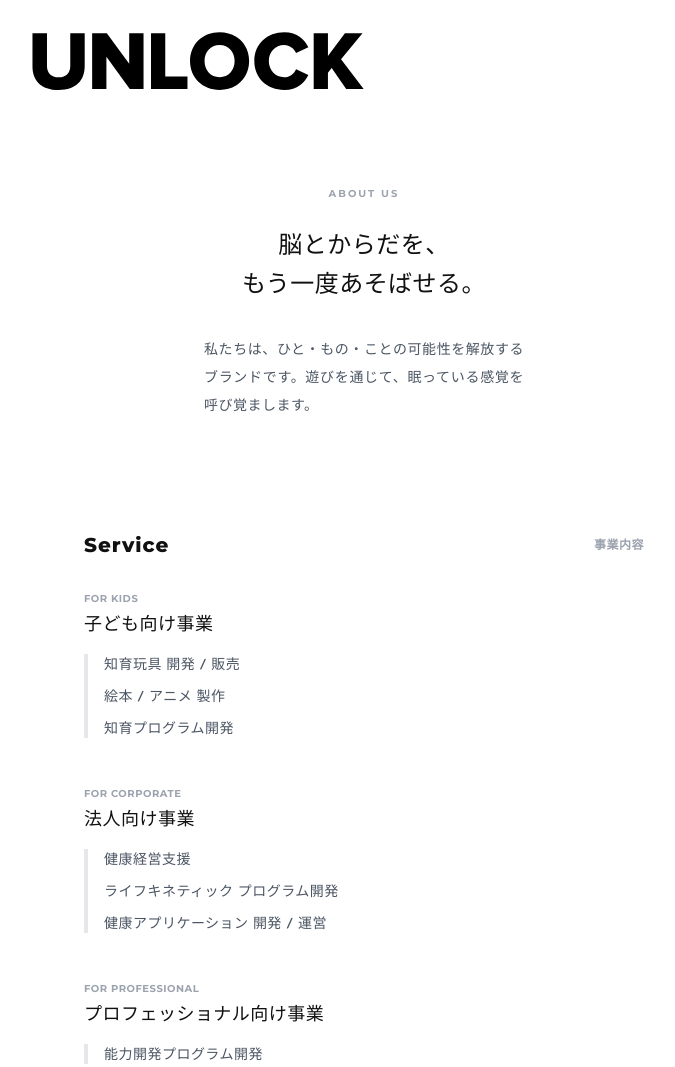
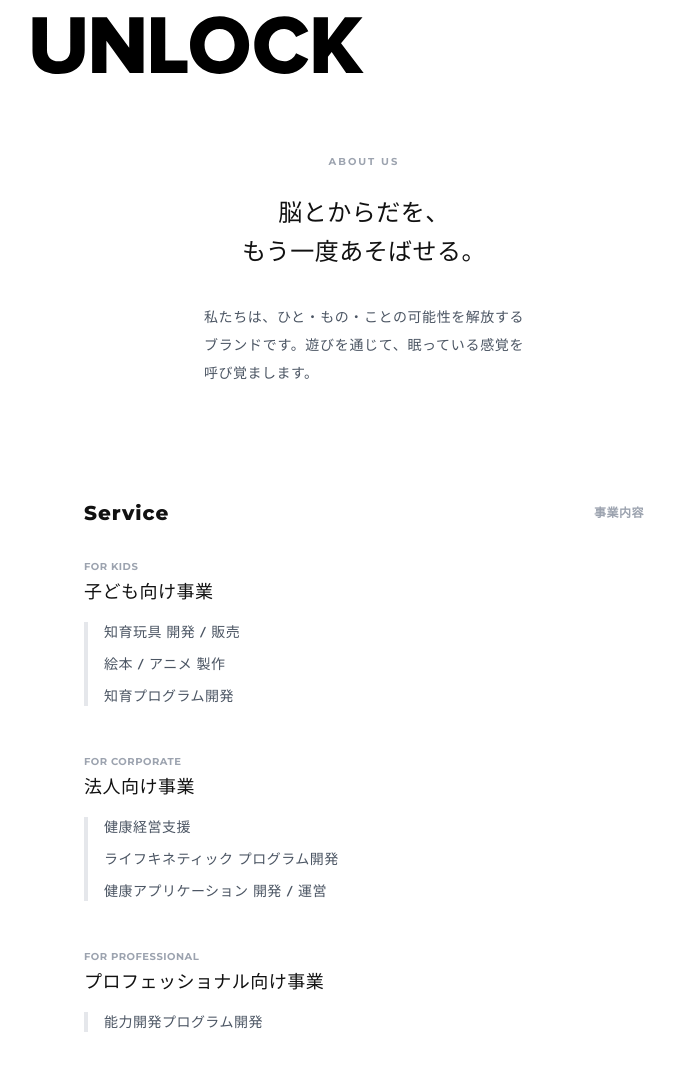
Before and after one commit to satoshimuc/UNLOCK_homepage, a plain HTML site: page index.html in a window 1280 px wide. Shown: the top 1067 px of the page, without its empty margins (276-951 px from the left). Drawn offline with nearby package versions, Linux system fonts and the light colour scheme; a script that the page names is missing.

Commit message:
Update index.html

```diff
--- a/index.html
+++ b/index.html
@@ -103,7 +103,7 @@
 <body class="pb-24">
 
     <!-- Header -->
-    <header class="py-8 flex justify-center items-center sticky top-0 bg-white/90 backdrop-blur-sm z-50">
+    <header class="py-8 flex justify-center items-center sticky top-0 bg-white/90 backdrop-blur-sm z-50" style="padding:1em 10%;">
         <h1 class="text-2xl font-logo text-slate-900 tracking-widest"><img src="logo.svg" style="width:50%;"></h1>
     </header>
 
```
